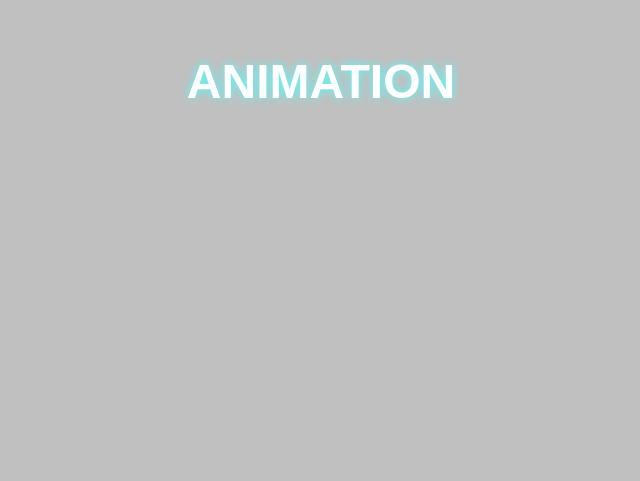
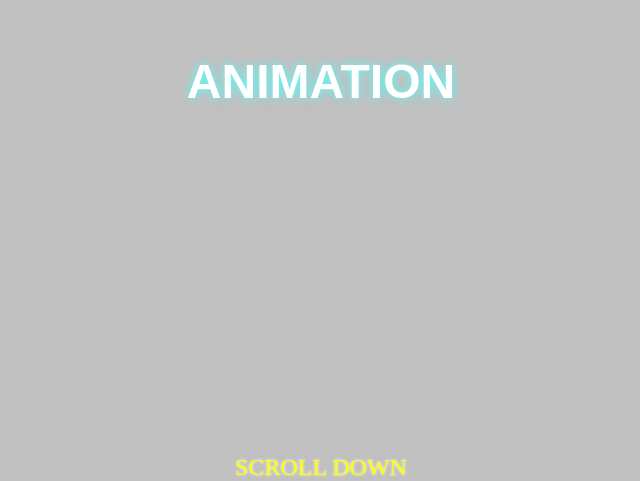
Before and after one commit to nemariia/animation-examples, a plain HTML site: page index.html in a window 1280 px wide. Shown: the part 319-800 px from the top of the page, without its empty margins (319-959 px from the left). Drawn offline with Linux system fonts and the light colour scheme.

Commit message:
added scroll down note

```diff
--- a/index.css
+++ b/index.css
@@ -15,3 +15,14 @@ body {
 	justify-content: center;
 	height: 100vh;
 }
+
+#note {
+	position: fixed;
+	bottom: 0;
+	left: 0;
+	right: 0;
+	font-size: 1.5em;
+	color: yellow;
+	text-shadow: 0px 0px 3px white;
+	text-transform: uppercase;
+}
--- a/index.html
+++ b/index.html
@@ -11,5 +11,6 @@
 	<section class="screen">
 		<h1 class="glowing">Animation</h1>
 	</section>
+	<p id="note">Scroll Down</p>
 </body>
 </html>
```
